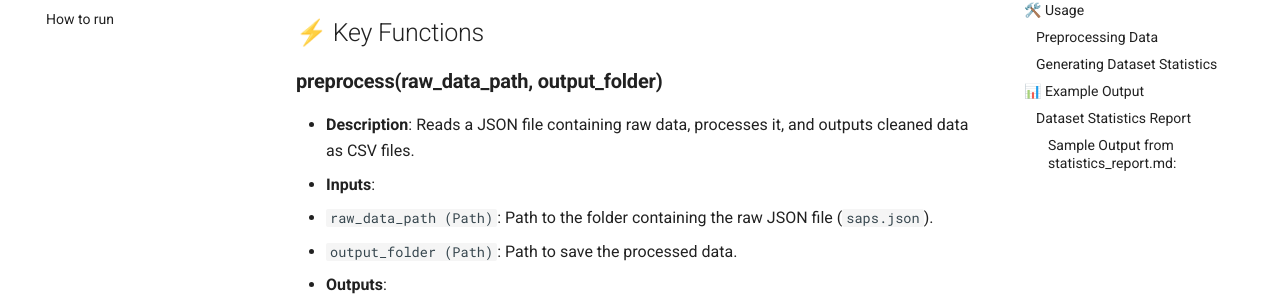
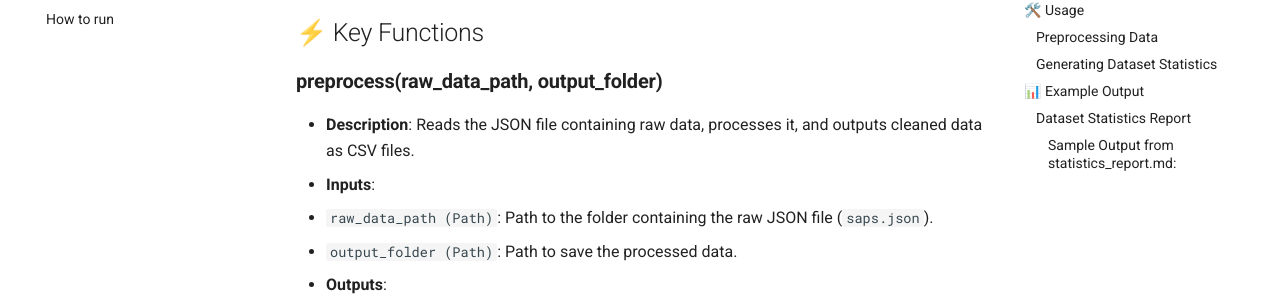
Before and after one commit to MarcusElkjaer/MLOPS, an MkDocs documentation site: the page built from docs/source/data.md, in a window 1280 px wide and 900 px high. Shown: the part 281-588 px from the top of the window. Built offline with MkDocs 1.6.1 and Material for MkDocs 9.7.7, drawn with Linux system fonts in a browser that asks for light colours.

Commit message:
new workflow

```diff
--- a/docs/source/data.md
+++ b/docs/source/data.md
@@ -5,7 +5,7 @@ This module handles data loading, preprocessing, and statistics generation for R
 ## ⚡ Key Functions
 
 ### **preprocess(raw_data_path, output_folder)**
-- **Description**: Reads a JSON file containing raw data, processes it, and outputs cleaned data as CSV files.
+- **Description**: Reads the JSON file containing raw data, processes it, and outputs cleaned data as CSV files.
 - **Inputs**:
   - `raw_data_path (Path)`: Path to the folder containing the raw JSON file (`saps.json`).
   - `output_folder (Path)`: Path to save the processed data.
```
